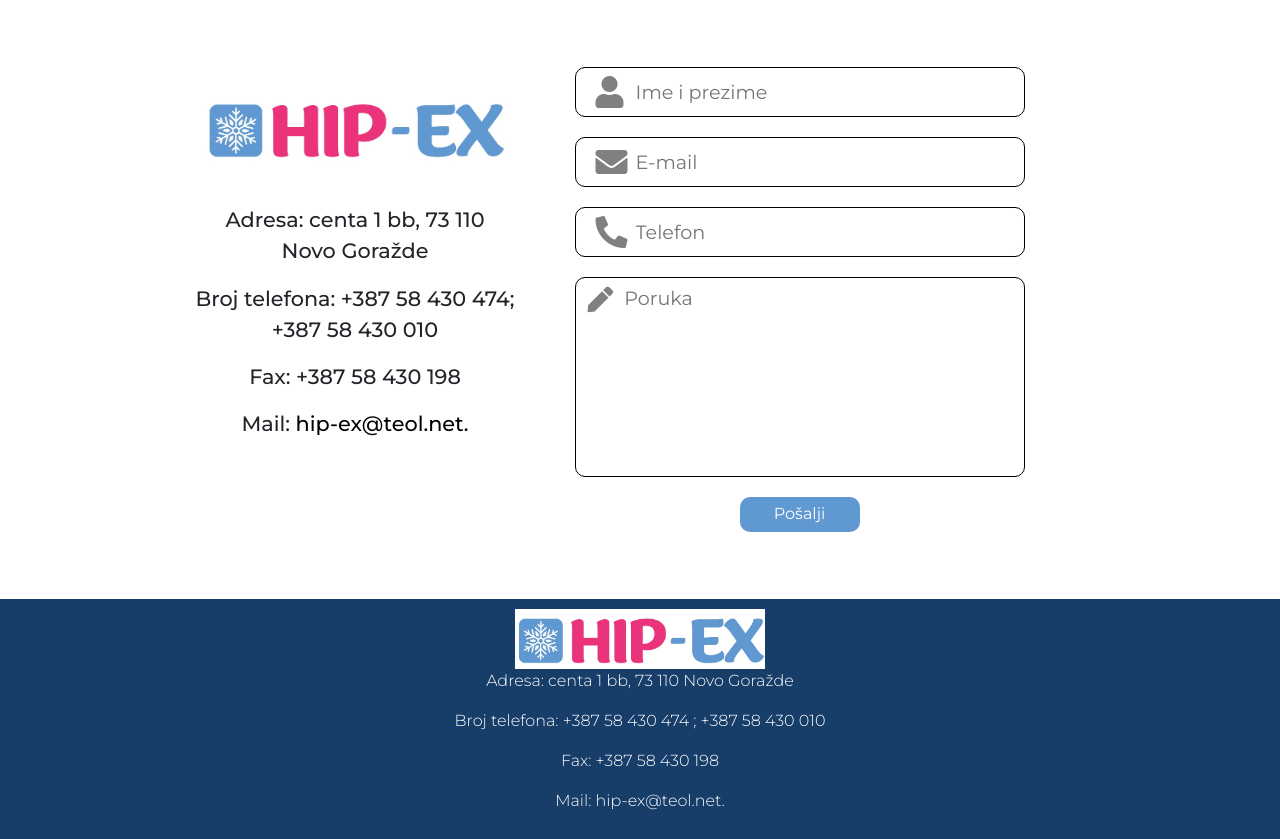
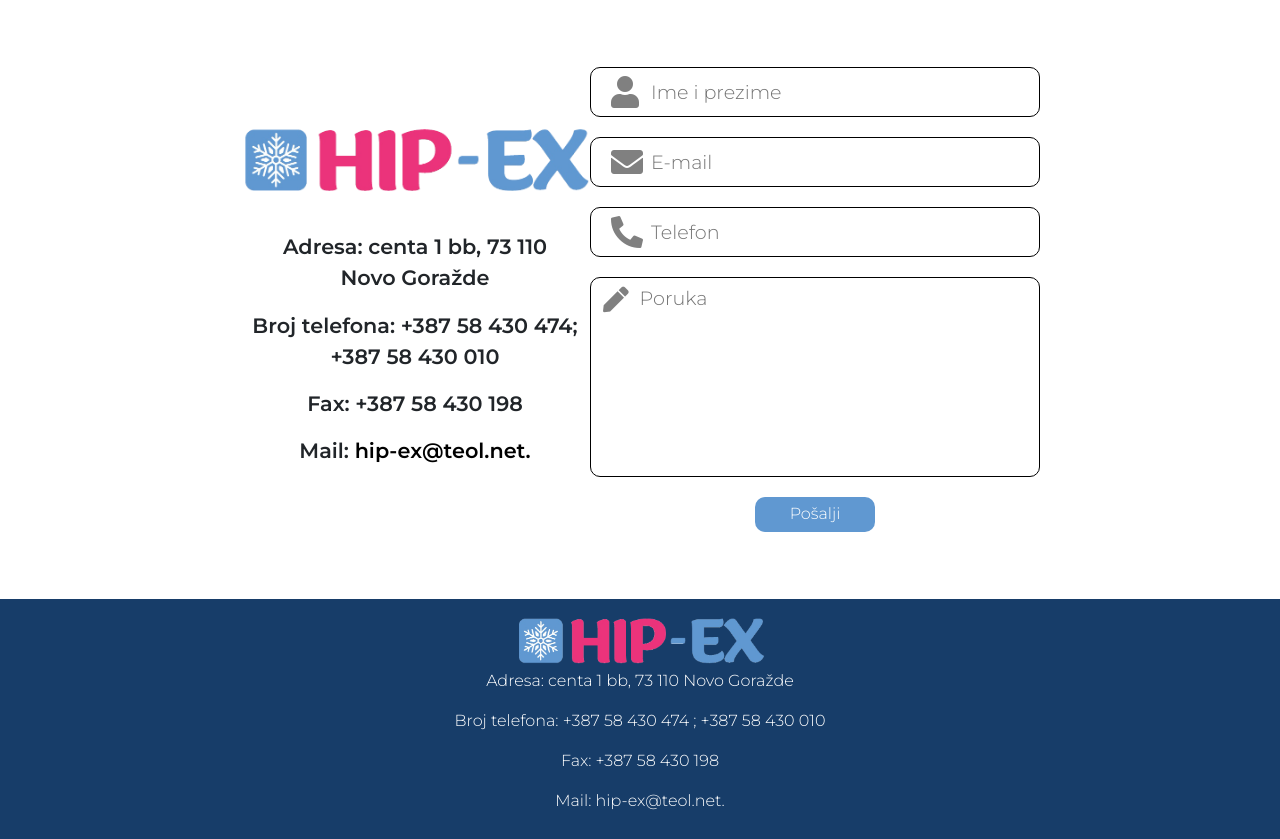
Before and after one commit to Bojan-Mitrovic/Hipex, a PHP site: page /kontakt.html in a window 1280 px wide. Shown: the part 601-1440 px from the top of the page. Run offline with PHP 8.4, Linux system fonts and the light colour scheme; some libraries are stand-ins or nearby versions.

Commit message:
fixed slideshow, and polished first 2 pages

```diff
--- a/counters.js
+++ b/counters.js
@@ -1,5 +1,5 @@
 const counters = document.querySelectorAll('.counter');
-const speed = 500;
+const speed = 50;
 
 // for each counter number
 counters.forEach(counter => {
@@ -18,7 +18,7 @@ counters.forEach(counter => {
 
             counter.innerText = Math.ceil(count + inc);
 
-            setTimeout(updateCount, 1);
+            setTimeout(updateCount, 30);
         } else {
             counter.innerText = target;
         }
--- a/kontakt.html
+++ b/kontakt.html
@@ -19,12 +19,12 @@
         <div class="header-wrap">
             <div class="header">
                 <div class="logo">
-                    <img src="./images/hipex logo.jpg" alt="">
+                    <img src="./images/hipex logo.png" alt="">
                 </div>
                 <div class="nav-bar-container">
                     <div class="nav-bar">
                         <ul>
-                            <li><a href="home.html">POČETNA</a></li>
+                            <li><a href="index.html">POČETNA</a></li>
                             <li><a href="aboutUs.html">O NAMA</a></li>
                             <li><a href="proizvodi.html">PROIZVODI I USLUGE</a></li>
                             <li><a href="kontakt.html">KONTAKT</a></li>
@@ -39,9 +39,12 @@
         </div>
         <div class="contact-body">
             <!-- company contact details -->
+
             <div class="company-informations">
                 <div class="contact-logo ">
-                    <img src="./images/hipex logo.jpg " alt="logo ">
+                    <a href="./index.html">
+                        <img src="./images/hipex logo.png " alt="logo ">
+                    </a>
                 </div>
                 <div class="company-details">
                     <p class="text-center">Adresa: centa 1 bb, 73 110<br> Novo Goražde</p>
@@ -50,7 +53,6 @@
                     <p class="text-center">Mail: <a id="mail" href="mailto:hip-ex@teol.net.">hip-ex@teol.net.</a></p>
                 </div>
             </div>
-
             <div class="customers-form-wrap">
                 <form action="" method="post">
                     <!-- ime -->
@@ -85,7 +87,7 @@
         <div class="contact-footer">
             <div class="footer ">
                 <div class="logo ">
-                    <img src="./images/hipex logo.jpg " alt="logo ">
+                    <img src="./images/hipex logo.png " alt="logo ">
                 </div>
                 <div class="company-adress">
                     <p class="text-center">Adresa: centa 1 bb, 73 110 Novo Goražde</p>
--- a/style.css
+++ b/style.css
@@ -1,4 +1,4 @@
-@import url("https://fonts.googleapis.com/css2?family=Montserrat:wght@100;200;300;400;500;600;800;900&display=swap");
+@import url("https://fonts.googleapis.com/css2?family=Montserrat:wght@300;600;800;900&display=swap");
 * {
   padding: 0;
   margin: 0;
@@ -1225,52 +1246,38 @@ body {
 .contact-body {
   -ms-grid-row: 2;
   -ms-grid-row-span: 1;
-  -ms-grid-column: 1;
-  -ms-grid-column-span: 3;
-  grid-area: 2 / 1 / 3 / 4;
+  -ms-grid-column: 2;
+  -ms-grid-column-span: 1;
+  grid-area: 2 / 2 / 3 / 3;
   display: -webkit-box;
   display: -ms-flexbox;
   display: flex;
-  -webkit-box-pack: center;
-      -ms-flex-pack: center;
-          justify-content: center;
+  -ms-flex-pack: distribute;
+      justify-content: space-around;
   -webkit-box-align: center;
       -ms-flex-align: center;
           align-items: center;
 }
 
-.company-informations {
-  display: -webkit-box;
-  display: -ms-flexbox;
-  display: flex;
-  -webkit-box-orient: vertical;
-  -webkit-box-direction: normal;
-      -ms-flex-direction: column;
-          flex-direction: column;
-  margin-bottom: 50px;
-}
-
 .company-informations .contact-logo {
   margin-right: auto;
   margin-left: auto;
-  margin-bottom: 40px;
+  margin-bottom: 2rem;
+  width: 350px;
 }
 
 .company-informations .contact-logo img {
-  width: 300px;
+  width: 100%;
+  height: auto;
 }
 
 .company-informations .company-details p {
   font-size: 1.3rem;
-  font-weight: 500;
+  font-weight: 600;
 }
 
 .company-informations .company-details p a {
   color: black !important;
-}
-
-.customers-form-wrap {
-  padding: 60px;
 }
 
 .customers-form-wrap form {
@@ -1338,9 +1345,6 @@ body {
 
 .submit-wrap {
   margin-top: 20px;
-}
-
-.submit-wrap {
   display: -webkit-box;
   display: -ms-flexbox;
   display: flex;
--- a/style.scss
+++ b/style.scss
@@ -1,8 +1,4 @@
-@import url("https://fonts.googleapis.com/css2?family=Montserrat:wght@100;200;300;400;500;600;800;900&display=swap"); // 1. manual slides
-// 2.Map when display changes
-// 3.icons sliding in at the same time
-// 4. header on scroll change color
-// 5. icons first row vs 2nd row different positions
+@import url("https://fonts.googleapis.com/css2?family=Montserrat:wght@300;600;800;900&display=swap");
 * {
     padding: 0;
     margin: 0;
@@ -886,29 +897,28 @@ body {
 
 // contact-body
 .contact-body {
-    grid-area: 2 / 1 / 3 / 4;
+    grid-area: 2 / 2 / 3 / 3;
     display: flex;
-    justify-content: center;
+    justify-content: space-around;
     align-items: center;
 }
 
 // company details
 .company-informations {
-    display: flex;
-    flex-direction: column;
-    margin-bottom: 50px;
     .contact-logo {
         margin-right: auto;
         margin-left: auto;
-        margin-bottom: 40px;
+        margin-bottom: 2rem;
+        width: 350px;
         img {
-            width: 300px;
+            width: 100%;
+            height: auto;
         }
     }
     .company-details {
         p {
             font-size: 1.3rem;
-            font-weight: 500;
+            font-weight: 600;
             a {
                 color: black !important;
             }
@@ -918,7 +928,6 @@ body {
 
 // customers form
 .customers-form-wrap {
-    padding: 60px;
     form {
         width: 450px;
     }
@@ -974,9 +983,6 @@ body {
 // send button
 .submit-wrap {
     margin-top: 20px;
-}
-
-.submit-wrap {
     display: flex;
     justify-content: center;
     input {
```
Also changed, not shown: other parts of style.css (+53 -32 lines), other parts of style.scss (+46 -34 lines), aboutUs.html (+6 -4 lines), index.html (renamed from home.html, +13 -7 lines), proizvodi.html (+5 -3 lines), slideshow.js (+28 -7 lines), images/hipex logo.jpg (deleted), images/hipex logo.png (added), 1 other file.
